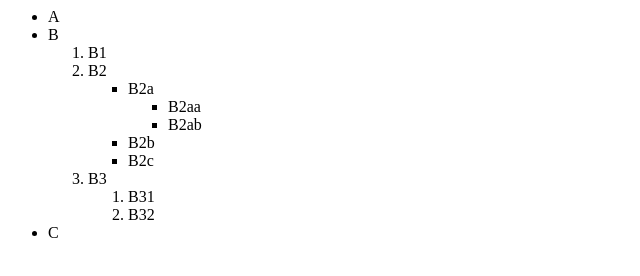
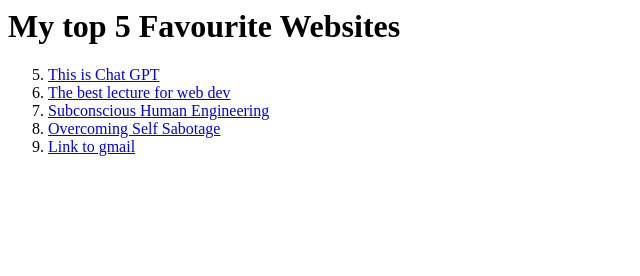
Before and after one commit to KraminsT/Day-in-Bootcamp, a plain HTML site: page index.html in a window 1280 px wide. Shown: the whole page, without its empty margins (0-640 px from the left). Drawn offline with Linux system fonts and the light colour scheme.

Commit message:
3.2. lesson from Angela Bootcamp

```diff
--- a/index.html
+++ b/index.html
@@ -1,28 +1,9 @@
+<h1>My top 5 Favourite Websites</h1>
 <!-- Write your code below -->
- <ul>
-    <li>A</li>
-    <li>B
-        <ol>
-            <li>B1</li>
-            <li>B2
-                <ul>
-                    <li>B2a
-                          <ul>
-                            <li>B2aa</li>
-                            <li>B2ab</li>
-                          </ul>
-                    </li>
-                    <li>B2b</li>
-                    <li>B2c</li>
-                </ul>
-            </li>
-            <li>B3
-                <ol>
-                    <li>B31</li>
-                    <li>B32</li>
-                </ol>
-            </li>
-        </ol>
-    </li>
-    <li>C</li>
- </ul>
+ <ol start="5">
+    <li><a href="https://chatgpt.com/c/91cf8b79-c922-4a85-bad9-9ec9c056c683">This is Chat GPT</a></li>
+    <li><a href="https://www.udemy.com/course/the-complete-web-development-bootcamp/learn/lecture/37349818#overview">The best lecture for web dev</li></a>
+    <li><a href="https://odysee.com/@AvaWolfe:d/Tavistock---Hidden-Social-Engineering:f">Subconscious Human Engineering</a></li>
+    <li><a href="https://www.jchristoff.com/products/the-attack-on-males-and-how-men-can-find-their-way-again/categories/2148133197/posts/2151993683">Overcoming Self Sabotage</a></li>
+    <li><a href="https://mail.google.com/mail/u/0/#inbox/FMfcgzQVzNvVHKRQwvNJrZRbkXmwvMQX">Link to gmail</a></li>
+ </ol>
```
Also changed, not shown: solution.html (+17 -57 lines), goal.png.
